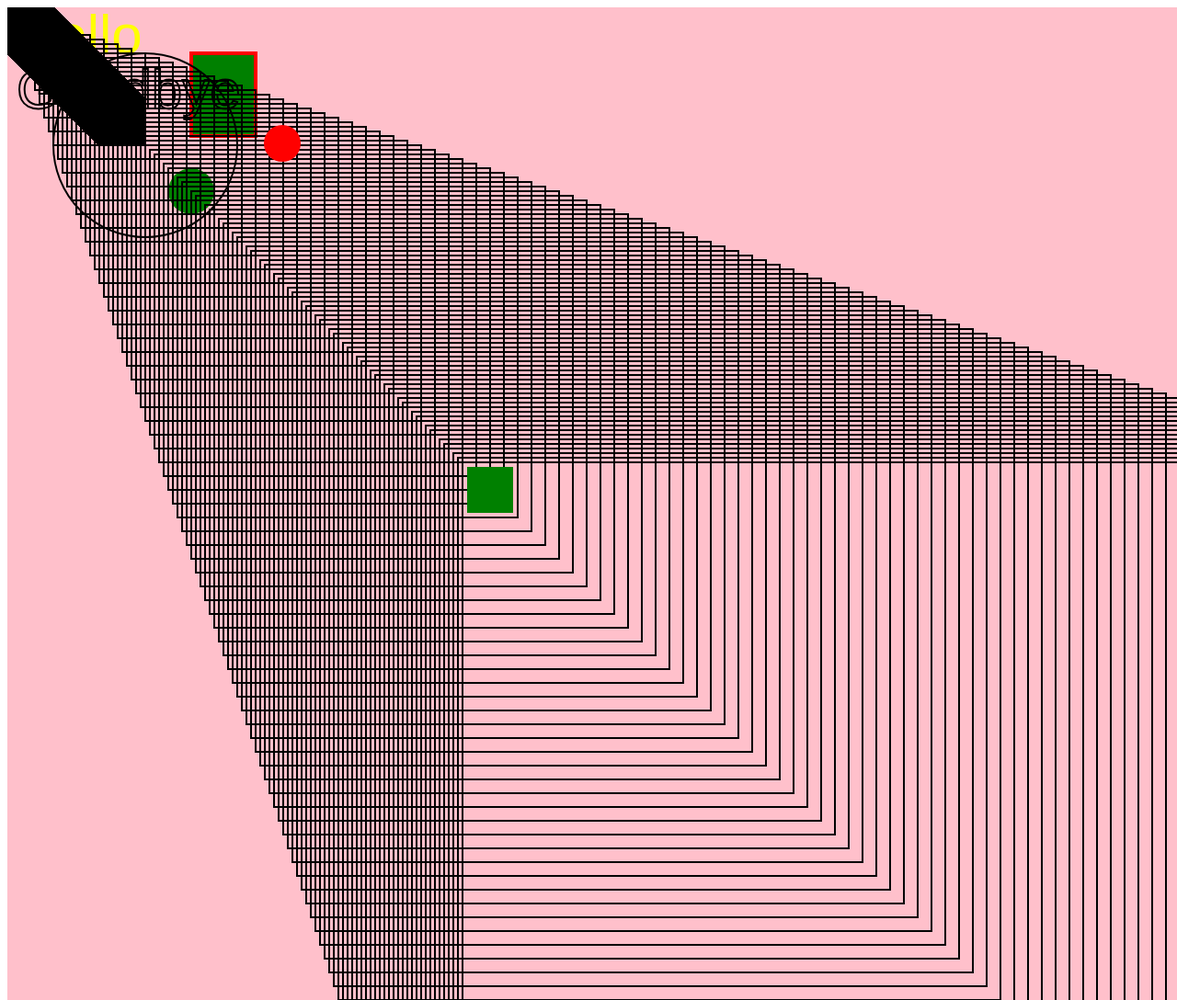
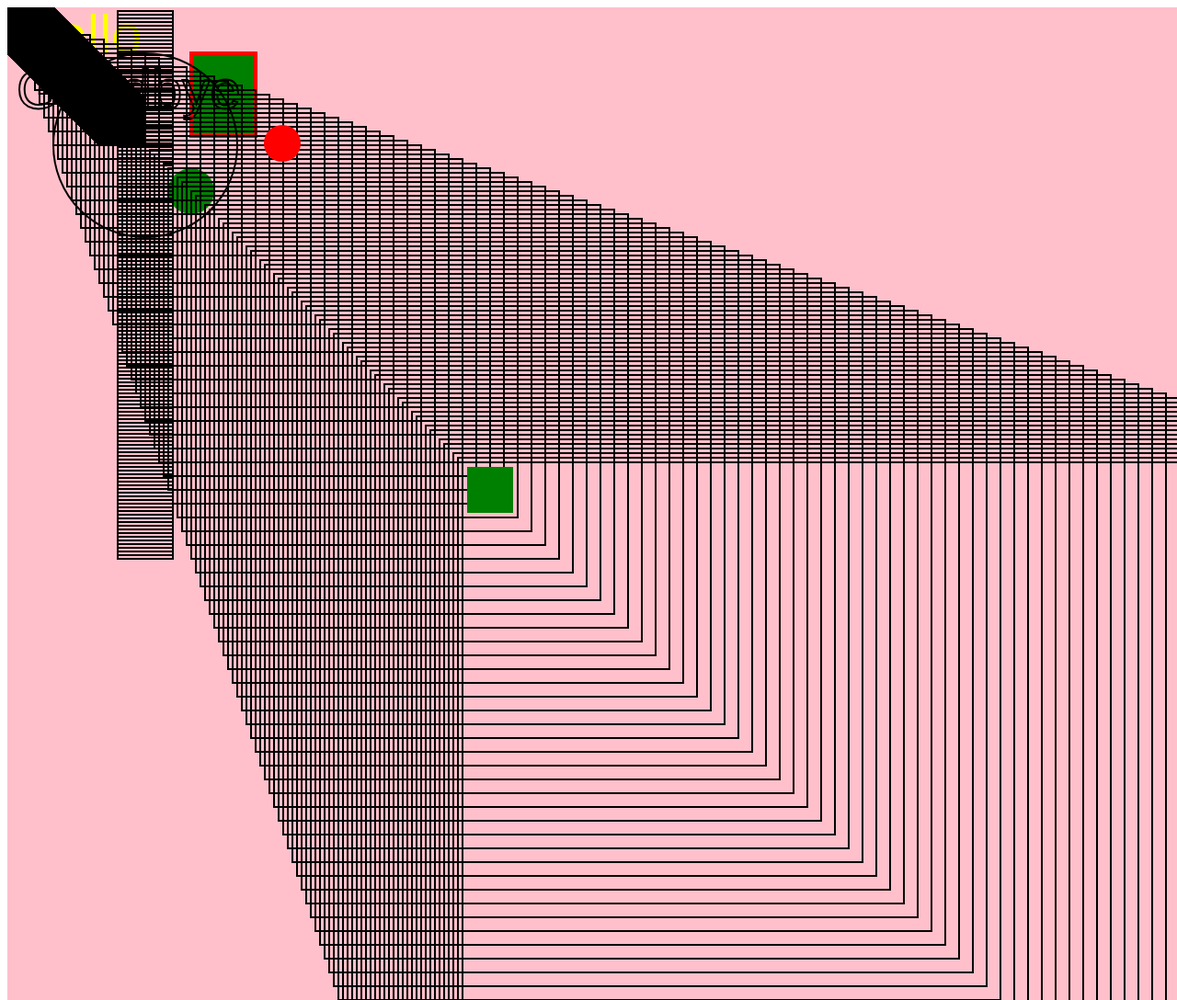
Before and after one commit to RaimondsPolis/PyPhyPingPong, a plain HTML site: page index.html in a window 1280 px wide. Shown: the top 1088 px of the page at 92% size. Drawn offline with Linux system fonts and the light colour scheme.

Commit message:
some new stuff

```diff
--- a/index.html
+++ b/index.html
@@ -107,6 +107,27 @@
              }
     }
     //-------------
+    var y_pos = 0;
+
+    function MyTimer () {
+        //ctx.clearRect(0, 0, myCanvas.width, myCanvas.height); //CLEAR/GET RID OF ALL SHAPES
+        y_pos = y_pos + 4;
+        ctx.strokeRect(120, y_pos, 60, 60);//MAKING SPRITES MOVE N SHIT
+    }
+
+    setInterval(MyTimer, 500);//TIME DELAY
+    //------------------
+    var y_pos = 0;
+    var MyImg = new Image();
+    MyImg.src = "https://s2js.com/img/etc/cat_grumpy.png";
+
+    function MyTimer1 () {
+        ctx.clearRect(0, 0, myCanvas.width, myCanvas.height);//falling object ish
+        y_pos = y_pos + 1;
+        ctx.drawImage(MyImg, 130, y_pos);
+    }
+
+    setInterval(MyTimer, 40);
     </script>
 
 
```
